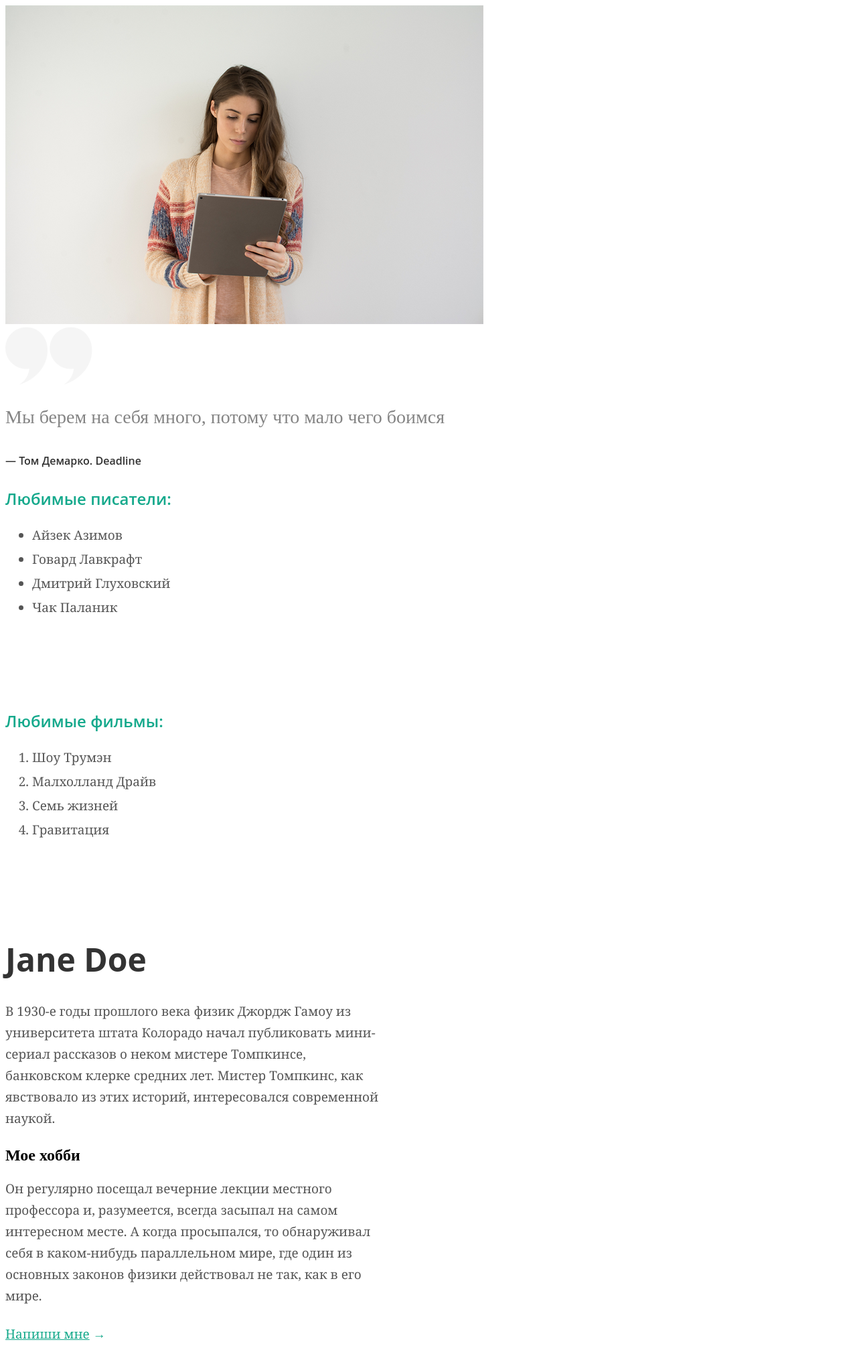
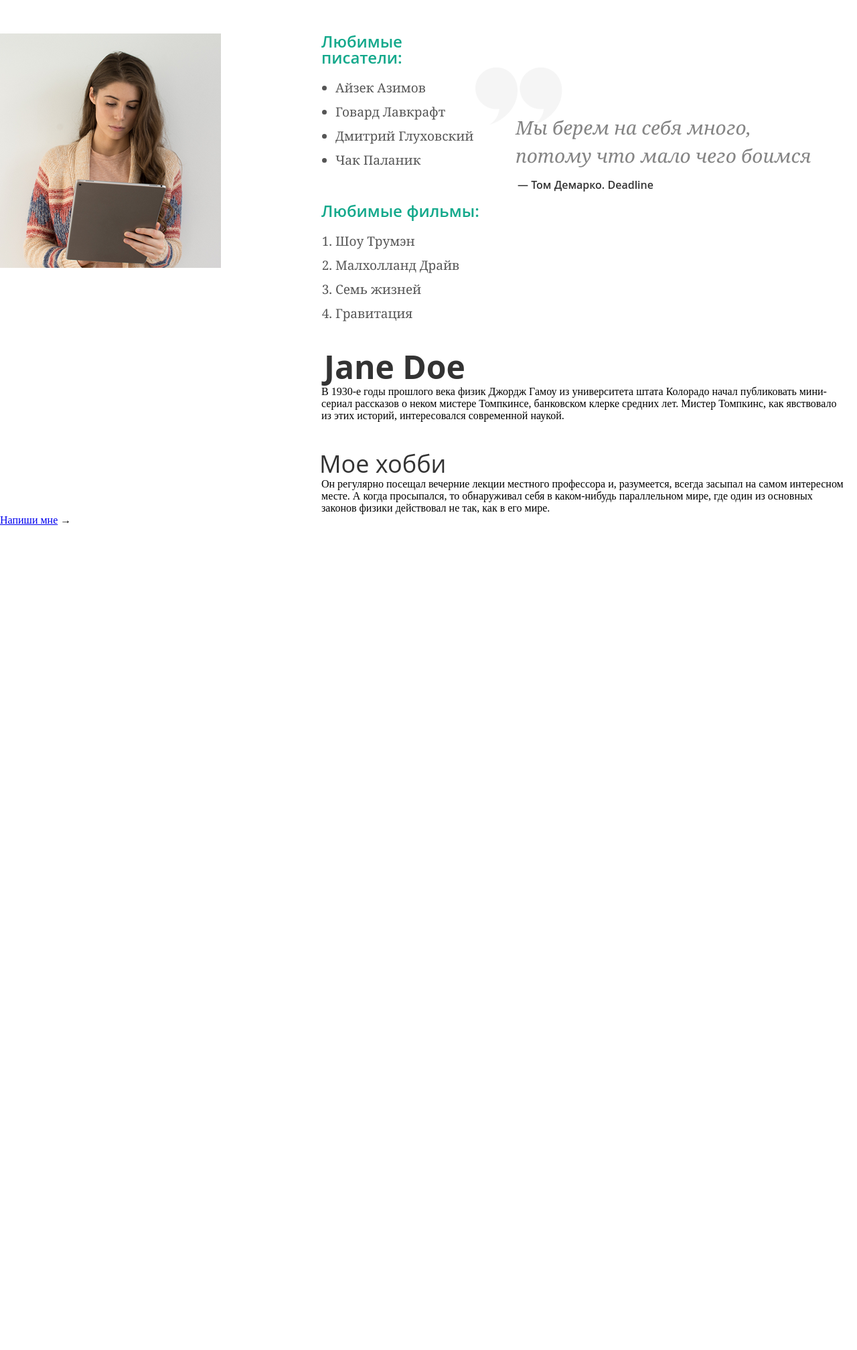
Before and after one commit to pklgn/web-development, a PHP site: page /task1.html in a window 1280 px wide. Shown: the whole page at 67% size. After the commit the page ends 784 px from the top, so only its background shows below. Run offline with PHP 8.4, Linux system fonts and the light colour scheme.

Commit message:
add float

```diff
--- a/lw5/css/style.css
+++ b/lw5/css/style.css
@@ -1,79 +1,222 @@
+*
+{
+    margin: 0;
+    padding: 0;
+}
+
+.page
+{
+    background-color: #fff;
+}
+
+.container
+{
+    max-width: 1000px;
+    margin-left: 460px;
+    margin-right: auto;
+    padding: 0 20px;
+    box-sizing: border-box;
+}
+
+.photo
+{
+    width: 330px;
+    height: 350px;
+    position: relative;
+    overflow: hidden;
+    float: left;
+    z-index: 1;
+}
+
+.photo__img
+{
+    position: absolute;
+    left: -173px;
+    bottom: -64px;
+    border-radius: 5px 5px;
+    z-index: 0;
+}
+
+.photo__background
+{
+    position: absolute;
+    z-index: 2;
+}
+
+.header__inner
+{
+    height: 350px;
+    margin: 100px 0 0 0;
+}
+
+.quote
+{
+    position: relative;
+    width: 570px;
+    float: right;
+    margin-top: 50px;
+}
+
 .quote__text
 {
+    margin-top: -22px;
+    padding: 0 64px 0 60px;
+    font-size: 28px;
+    line-height: 42px;
     color: #848484;
-    font-family: Georgia-Italic,AdobeInvisFont,MyriadPro-Regular;
-    font-size: 28px;
+    font-style: italic;
+    font-family: "Georgia", sans-serif;
 }
 
 .quote__author
 {
+    margin-top: 2px;
+    padding-left: 63px;
     font-size: 16px;
     line-height: 42px;
-    color: #333333;
+    color: #333;
     font-weight: 600;
-    font-family: "Open Sans";
+    font-family: "Open Sans", sans-serif;
+}
+
+.about
+{
+    margin-top: 50px;
+}
+
+.short-info
+{
+    float: left;
+    width: 330px; /*чтобы было обтекание справа*/
+}
+
+.about__list
+{
+    font-size: 19px;
+    line-height: 36px;
+    font-family: "Georgia", serif;
+    color: #555;
+    margin-bottom: 37px;
+}
+
+.about__items
+{
+    font-size: 19px;
+    color: #555;
+    font-family: "Georgia", sans-serif;
+    padding-inline-start: 21px;
+    display: block;
 }
 
 .about__title
 {
     font-size: 24px;
-    line-height: 32px;
+    line-height: 24px;
     color: #15a98c;
     font-weight: 600;
-    font-family: "Open Sans";
+    font-family: "Open Sans", sans-serif;
+    margin-bottom: 24px;
+    padding: 0;
+    border: 0;
 }
 
-.about__items
+.about__list-item
 {
-    width: 330px;
-    height: 260px;
     font-size: 19px;
-    line-height: 36px;
-    color: #555555;
-    font-family: "Georgia";
+    height: 36px;
+    line-height: 1;
+    font-family: "Georgia", sans-serif;
+    margin: 0;
+    padding-inline-start: 0
+}
+
+.main-info
+{
+    float: left;
+    width: 570px;
+    margin-left: 60px;
 }
 
 .title
 {
+    margin-top: -17px;
+    box-sizing: content-box;
+    vertical-align: text-top;
     font-size: 48px;
-    line-height: 42px;
-    color: #333333;
+    color: #333;
     font-weight: 700;
-    font-family: "Open Sans";
+    font-family: "Open Sans", sans-serif;
+    height: 61px;
+    padding-left: 4px;
 }
 
-.about__text
+.border-line
 {
-    width: 561px;
-    height: 198px;
+    box-sizing: content-box;
+    border: 3px solid #0db796;
+    border-radius: 3px;
+    width: 54px;
+    margin-top: 24px;
+    background-color: #0db796;
+}
+
+.about-text__text
+{
+    margin-top: 44px;
     font-size: 19px;
     line-height: 32px;
-    color: #555555;
-    font-family: "Georgia";
+    color: #555;
+    font-family: "Georgia", sans-serif;
+    width: 570px;
 }
 
-.contact__link
+.subtitle
 {
-    width: 562px;
-    height: 263px;
+    margin: 42px 0 0 -3px;
+    font-size: 36px;
+    line-height: 42px;
+    color: #333;
+    font-weight: 400;
+    font-family: "Open Sans", sans-serif;
+}
+
+.about-text__text-subtitle
+{
+    margin-top: 15px;
+    font-size: 19px;
+    line-height: 32px;
+    color: #555;
+    font-family: "Georgia", sans-serif;
+    width: 570px;
+}
+
+.clear
+{
+    clear: both;
+}
+
+.contacts__link
+{
+    position: relative;
+    float: right;
+    width: 570px;
     font-size: 19px;
     line-height: 32px;
     color: #15a98b;
-    font-family: "Georgia";
+    font-family: "Georgia", sans-serif;
+    display: inline-block;
+    margin: 38px auto 0 0;
+    padding-right: 4px;
 }
 
-.contact__link-arrow
+.contacts__link:after
 {
-    width: 562px;
-    height: 263px;
-    font-size: 19px;
-    line-height: 32px;
+    content: "\2192";
+    display: inline-block;
+    position: absolute;
+    font-size: 11px;
+    line-height: 34px;
     color: #15a98b;
-    font-family: "Georgia";
+    left: 123px;
+    font-family: "Georgia", sans-serif;
 }
-
-.header
-{
-    margin-left: auto;
-    margin-right: auto;
-}
```
